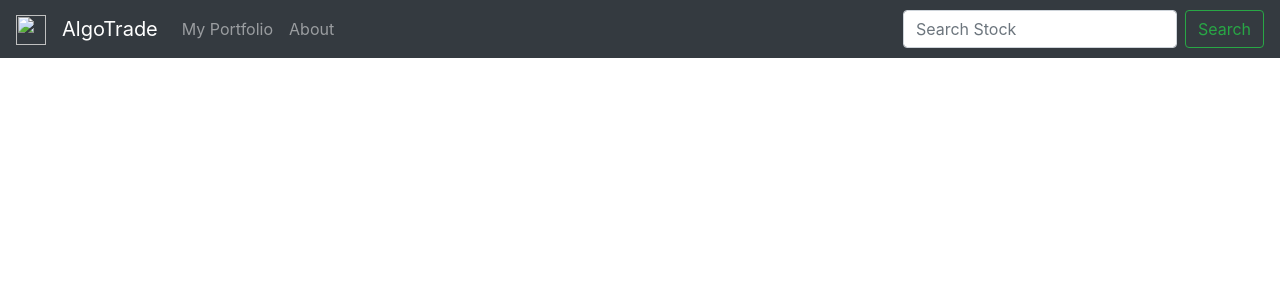
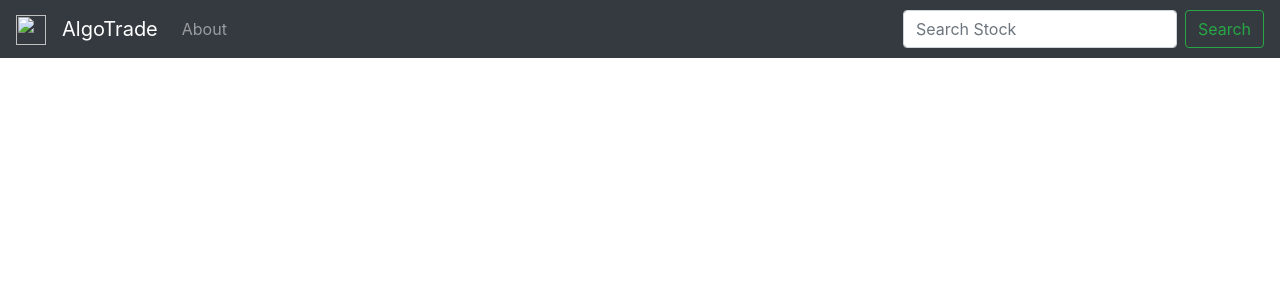
Before and after one commit to yanirhaim/AlgoTrade, a Django app: page / in a window 1280 px wide. Shown: the top 300 px of the page. Run offline with Django 3.2, Linux system fonts and the light colour scheme; some libraries are stand-ins or nearby versions.

Commit message:
Remove StockPortfolio from navbar

```diff
--- a/templates/base.html
+++ b/templates/base.html
@@ -23,9 +23,9 @@
 
         <div class="collapse navbar-collapse" id="navbarSupportedContent">
           <ul class="navbar-nav mr-auto">
-            <li class="nav-item">
+            <!--<li class="nav-item">
               <a class="nav-link {% block active_myst %}{% endblock %} " href="{% url 'my_stocks' %}">My Portfolio</a>
-            </li>
+            </li>!-->
             <li class="nav-item">
                 <a class="nav-link {% block active_about %}{% endblock %} " href="{% url 'about' %}">About</a>
               </li>
```
